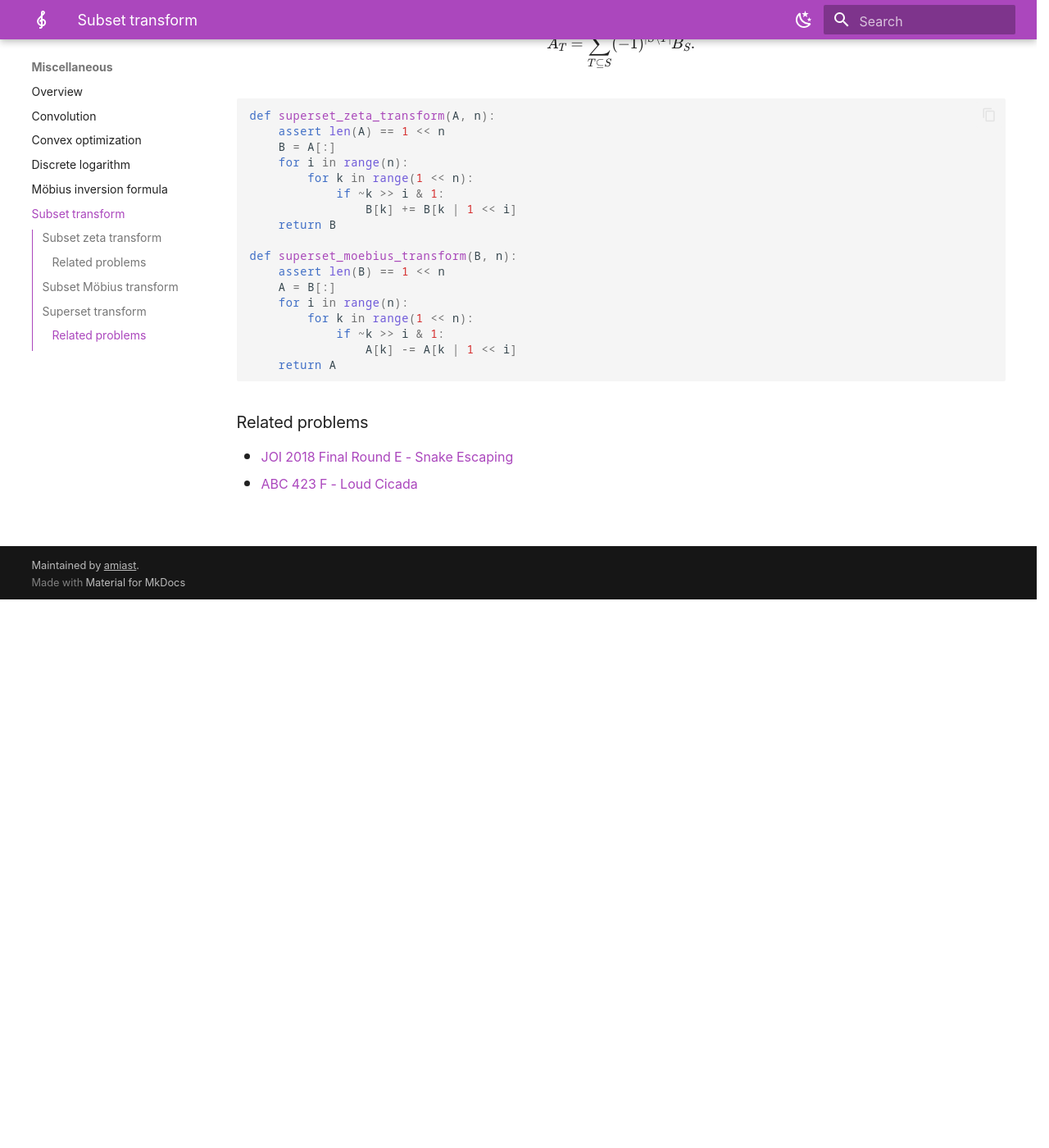
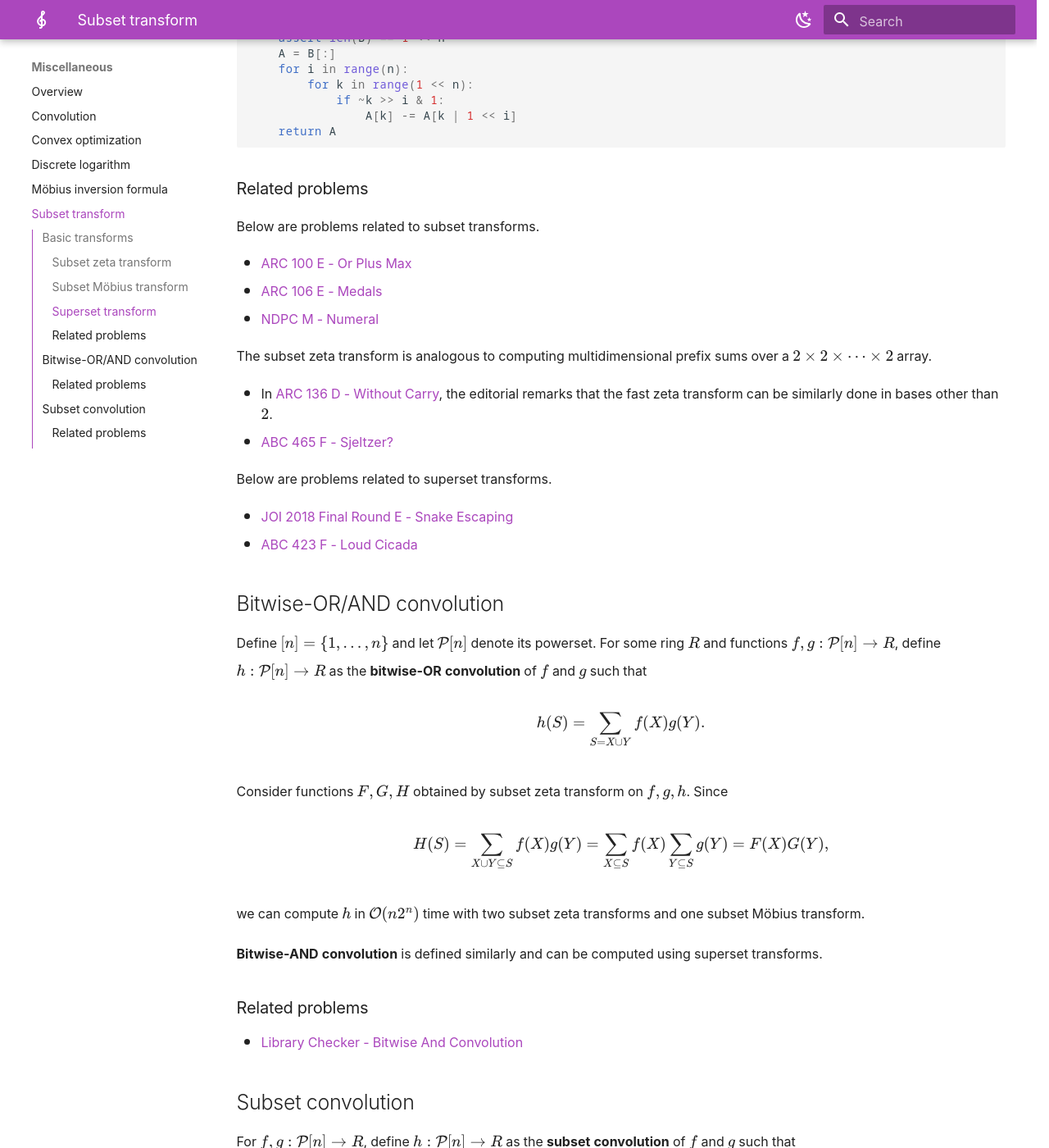
Before and after one commit to amiast/amiast.github.io, an MkDocs documentation site: the page built from docs/misc/subset_transform.md, in a window 1280 px wide and 1400 px high, scrolled down 1948 px. Shown: the whole window at 82% size. Built offline with MkDocs 1.6.1 and Material for MkDocs 9.7.7, drawn with Linux system fonts in a browser that asks for light colours; some web fonts are replaced; plug-ins that fetch from the network failed and are left out; before the commit the page ends 2679 px from its top, so only the background shows below that; some of the changed text lies outside the part shown.

Commit message:
Add topics on subset convolution

````diff
--- a/docs/misc/subset_transform.md
+++ b/docs/misc/subset_transform.md
@@ -2,11 +2,13 @@
 
 *This article is adapted from the [kotone library](https://github.com/amiast/cpp-utility). You can find the original article [here](https://github.com/amiast/cpp-utility/blob/main/kotone/misc/subset_transform.md).*
 
-This article discusses fast zeta transform and Möbius transform, which run in $\mathcal{O}(n2^n)$ time.
+## Basic transforms
+
+This section discusses fast zeta transform and Möbius transform, which run in $\mathcal{O}(n2^n)$ time.
 
 See also: [AtCoder Algorithm Lectures - ゼータ・メビウス変換（部分集合関係）](https://info.atcoder.jp/entry/algorithm_lectures/subset_zeta_mobius)
 
-## Subset zeta transform
+### Subset zeta transform
 
 Given a sequence $A=(A_0, \dots, A_{2^n-1})$, the subset zeta transform computes the sequence $B=(B_0, \dots, B_{2^n-1})$ given by
 
@@ -55,7 +46,7 @@ def subset_moebius_transform(B, n):
     return A
 ```
 
-## Superset transform
+### Superset transform
 
 Superset zeta and Möbius transforms can be similarly defined for the following relationship:
 
@@ -87,5 +78,67 @@ def superset_moebius_transform(B, n):
 
 ### Related problems
 
+Below are problems related to subset transforms.
+
+- [ARC 100 E - Or Plus Max](https://atcoder.jp/contests/arc100/tasks/arc100_c)
+- [ARC 106 E - Medals](https://atcoder.jp/contests/arc106/tasks/arc106_e)
+- [NDPC M - Numeral](https://atcoder.jp/contests/ndpc/tasks/ndpc2026_m)
+
+The subset zeta transform is analogous to computing multidimensional prefix sums over a $2\times2\times\dots\times2$ array.
+
+- In [ARC 136 D - Without Carry](https://atcoder.jp/contests/arc136/tasks/arc136_d), the editorial remarks that the fast zeta transform can be similarly done in bases other than $2$.
+- [ABC 465 F - Sjeltzer?](https://atcoder.jp/contests/abc465/tasks/abc465_f)
+
+Below are problems related to superset transforms.
+
 - [JOI 2018 Final Round E - Snake Escaping](https://atcoder.jp/contests/joi2018ho/tasks/joi2018ho_e)
 - [ABC 423 F - Loud Cicada](https://atcoder.jp/contests/abc423/tasks/abc423_f)
+
+
+## Bitwise-OR/AND convolution
+
+Define $[n]=\lbrace1, \dots, n\rbrace$ and let $\mathcal{P}[n]$ denote its powerset. For some ring $R$ and functions $f, g: \mathcal{P}[n]\rightarrow R$, define $h:\mathcal{P}[n]\rightarrow R$ as the **bitwise-OR convolution** of $f$ and $g$ such that
+
+$$h(S)=\sum_{S=X\cup Y}f(X)g(Y).$$
+
+Consider functions $F, G, H$ obtained by subset zeta transform on $f, g, h$. Since
+
+$$H(S)=\sum_{X\cup Y\subseteq S}f(X)g(Y)=\sum_{X\subseteq S}f(X)\sum_{Y\subseteq S}g(Y)=F(X)G(Y),$$
+
+we can compute $h$ in $\mathcal{O}(n2^n)$ time with two subset zeta transforms and one subset Möbius transform.
+
+**Bitwise-AND convolution** is defined similarly and can be computed using superset transforms.
+
+### Related problems
+
+- [Library Checker - Bitwise And Convolution](https://judge.yosupo.jp/problem/bitwise_and_convolution)
+
+## Subset convolution
+
+For $f, g: \mathcal{P}[n]\rightarrow R$, define $h:\mathcal{P}[n]\rightarrow R$ as the **subset convolution** of $f$ and $g$ such that
+
+$$h(S)=\sum_{T\subseteq S}f(T)g(S\setminus T)=\sum_{\substack{S=X\cup Y\\ \text{\O}=X\cap Y}}f(X)g(Y).$$
+
+Since $\text{\O}=X\cap Y$ if and only if $|X\cup Y|=|X|+|Y|$, we need a method to associate each subset with its cardinality. Consider expressing $f$ in terms of
+
+$$
+a_k(S)=
+\begin{cases}
+f(S) &\text{if }|S|=k,\\
+0 &\text{otherwise,}
+\end{cases}
+$$
+
+its subset zeta transform
+
+$$A_k(S)=\sum_{T\subseteq S}a_k(T),$$
+
+and the generating function
+
+$$\mathcal{A}_S(t)=\sum_{k=0}^n A_k(S)t^k.$$
+
+Similarly define $b_k, B_k, \mathcal{B}_S$ for $g$ and $c_k, C_k, \mathcal{C}_S$ for $h$. We obtain $\mathcal{C}_S(t)=\mathcal{A}_S(t)\mathcal{B}_S(t)$, giving an algorithm that computes subset convolution using a similar algorithm for bitwise-OR convolution. The time complexity is $\mathcal{O}(n^22^n)$.
+
+### Related problems
+
+- [Library Checker - Subset Convolution](https://judge.yosupo.jp/problem/subset_convolution)
````
Also changed, not shown: other parts of docs/misc/subset_transform.md (+1 -12 lines), docs/misc/convolution.md (+5 -5 lines).
